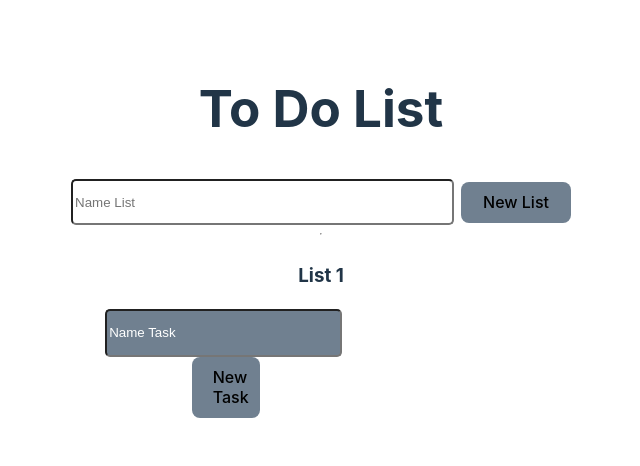
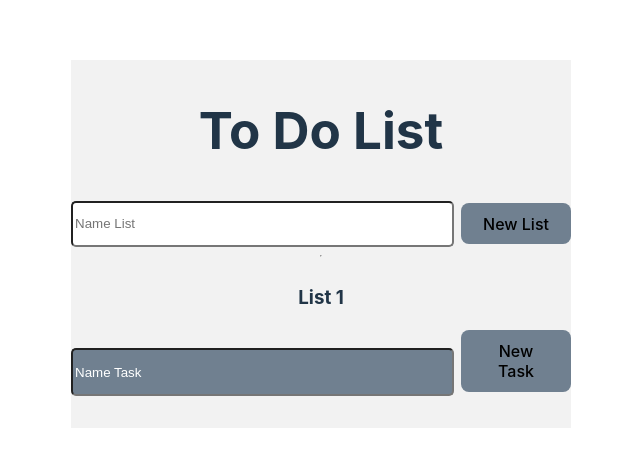
Before and after one commit to FF5-DW1/ej3_slytherin, a React (Vite) app: page / in a window 1280 px wide. Shown: the part 156-622 px from the top of the page, without its empty margins (319-959 px from the left). Built offline with nearby package versions, Linux system fonts and the light colour scheme.

Commit message:
cambios ivon

```diff
--- a/src/components/BotonTask/botonTask.css
+++ b/src/components/BotonTask/botonTask.css
@@ -1,5 +1,5 @@
 .btnnewTask {
     width: 22%;
     background-color: slategray;
- margin-left: 5px;
+ margin-left: 7px;
 }
--- a/src/components/CardList/cardList.css
+++ b/src/components/CardList/cardList.css
@@ -18,7 +18,3 @@
     border-radius: 5px;
     /* background-color: slategray; */
 }
-
-/* .newTask{
-    width: 20%;
-} */
--- a/src/components/NewList/newList.css
+++ b/src/components/NewList/newList.css
@@ -1,10 +1,14 @@
 .card {
     width: 500px;
+    background-color: #f2f2f2;
+    /* padding: 20px;
+    border-radius: 5px;
+    margin-bottom: 20px;  */
 }
 
 .newTask {
     width: 500px;
-    display: flex;
+    /* display: flex; */
     justify-content: space-between;
     align-items: center;
 }
@@ -23,3 +27,67 @@
 #inputTask::placeholder{
     color: white;
 }
+
+
+
+
+
+/* newList.css */
+/* .card {
+    background-color: #f2f2f2;
+    padding: 20px;
+    border-radius: 5px;
+    margin-bottom: 20px;
+  }
+   */
+  /* .listTitle {
+    display: flex;
+    align-items: center;
+    margin-bottom: 10px;
+  } */
+
+  /* .titleInput {
+    width: 200px;
+    padding: 5px;
+    border: 1px solid #ccc;
+    border-radius: 3px;
+    margin-right: 10px;
+  } */
+
+  /* .clearTitleButton {
+    background-color: #e74c3c;
+    color: #fff;
+    border: none;
+    border-radius: 3px;
+    padding: 5px 10px;
+    cursor: pointer;
+  } */
+
+  /* .newTask {
+    display: flex;
+    margin-bottom: 10px;
+  }
+   */
+  /* .nameTask {
+    width: 200px;
+    padding: 5px;
+    border: 1px solid #ccc;
+    border-radius: 3px;
+    margin-right: 10px;
+  } */
+
+  /* ul {
+    list-style: none;
+    padding: 0;
+  }
+
+  li {
+    margin-bottom: 5px;
+    cursor: pointer;
+  } */
+
+  /* .completed {
+    text-decoration: line-through;
+    color: #888;
+  }
+   */
--- a/src/components/NewList/newList.jsx
+++ b/src/components/NewList/newList.jsx
@@ -1,10 +1,105 @@
-import React, { useState } from "react";
+import React, { useState, useEffect } from "react";
 import "./newList.css";
 import BotonTask from "../BotonTask/botonTask";
+
+// Resto del código del componente NewList
+
+
+// function NewList() {
+//   const [tasks, setTasks] = useState([]);
+//   const [newTask, setNewTask] = useState("");
+//   const [sortedTasks, setSortedTasks] = useState([]);
+//   const [listTitle, setListTitle] = useState("");
+
+//   const handleInputChange = (e) => {
+//     setNewTask(e.target.value);
+//   };
+
+//   const handleTitleChange = (e) => {
+//     setListTitle(e.target.value);
+//   };
+
+//   const handleSubmit = (e) => {
+//     e.preventDefault();
+//     if (newTask.trim() !== "") {
+//       setTasks([...tasks, newTask]);
+//       setNewTask("");
+//     }
+//   };
+
+//   const handleTitleClear = () => {
+//     setListTitle("");
+//   };
+
+//   const handleTaskToggleComplete = (index) => {
+//     const updatedTasks = [...tasks];
+//     updatedTasks[index] = { ...updatedTasks[index], completed: !updatedTasks[index].completed };
+//     setTasks(updatedTasks);
+//   };
+
+//   const sortTasks = () => {
+//     const sorted = [...tasks].sort((a, b) => a.title.localeCompare(b.title));
+//     setSortedTasks(sorted);
+//   };
+
+//   useEffect(() => {
+//     sortTasks();
+//   }, [tasks]);
+
+//   return (
+//     <section className="card">
+//       <div className="listTitle">
+//         <input
+//           type="text"
+//           className="titleInput"
+//           placeholder="List Title"
+//           value={listTitle}
+//           onChange={handleTitleChange}
+//         />
+//         <button className="clearTitleButton" onClick={handleTitleClear}>
+//           Clear Title
+//         </button>
+//       </div>
+//       <div className="newTask">
+//         <form onSubmit={handleSubmit}>
+//           <input
+//             type="text"
+//             className="nameTask"
+//             id="inputTask"
+//             placeholder="Name Task"
+//             value={newTask}
+//             onChange={handleInputChange}
+//           />
+//              <BotonTask />
+//           {/* <button type="submit">Add Task</button> */}
+//         </form>
+
+//       </div>
+
+//       <ul>
+//         {sortedTasks.map((task, index) => (
+//           <li
+//             key={index}
+//             className={task.completed ? "completed" : ""}
+//             onClick={() => handleTaskToggleComplete(index)}
+//           >
+//             {task}
+//           </li>
+//         ))}
+//       </ul>
+//     </section>
+//   );
+// }
+
+// export default NewList;
+
+
+
 
 function NewList() {
   const [tasks, setTasks] = useState([]);
   const [newTask, setNewTask] = useState("");
+  const [sortedTasks, setSortedTasks] = useState([]);
 
   const handleInputChange = (e) => {
     setNewTask(e.target.value);
@@ -17,6 +112,15 @@ function NewList() {
       setNewTask("");
     }
   };
+
+  const sortTasks = () => {
+    const sorted = [...tasks].sort((a, b) => a.localeCompare(b));
+    setSortedTasks(sorted);
+  };
+
+  useEffect(() => {
+    sortTasks();
+  }, [tasks]);
 
   return (
     <section className="card">
@@ -31,15 +135,14 @@ function NewList() {
             value={newTask}
             onChange={handleInputChange}
           />
-           {/* <BotonTask /> */}
-         <button className="btnnewTask">New Task</button>
-          {/* <button type="submit">Add Task</button>  */}
+            <BotonTask />
+          {/* <button type="submit">Add Task</button> */}
         </form>
 
       </div>
 
       <ul>
-        {tasks.map((task, index) => (
+        {sortedTasks.map((task, index) => (
           <li key={index}>{task}</li>
         ))}
       </ul>
@@ -48,6 +151,170 @@ function NewList() {
 }
 
 export default NewList;
+
+
+// import React, { useState, useEffect } from "react";
+// import "./newList.css";
+// import BotonTask from "../BotonTask/botonTask";
+
+// function NewList() {
+//   const [tasks, setTasks] = useState([]);
+//   const [newTask, setNewTask] = useState("");
+//   const [sortedTasks, setSortedTasks] = useState([]);
+//   const [listTitle, setListTitle] = useState("");
+
+//   const handleInputChange = (e) => {
+//     setNewTask(e.target.value);
+//   };
+
+//   const handleTitleChange = (e) => {
+//     setListTitle(e.target.value);
+//   };
+
+//   const handleSubmit = (e) => {
+//     e.preventDefault();
+//     if (newTask.trim() !== "") {
+//       setTasks([...tasks, newTask]);
+//       setNewTask("");
+//     }
+//   };
+
+//   const handleTitleClear = () => {
+//     setListTitle("");
+//   };
+
+//   const handleTaskToggleComplete = (index) => {
+//     const updatedTasks = [...tasks];
+//     updatedTasks[index] = { ...updatedTasks[index], completed: !updatedTasks[index].completed };
+//     setTasks(updatedTasks);
+//   };
+
+//   const sortTasks = () => {
+//     const sorted = [...tasks].sort((a, b) => a.title.localeCompare(b.title));
+//     setSortedTasks(sorted);
+//   };
+
+//   useEffect(() => {
+//     sortTasks();
+//   }, [tasks]);
+
+//   return (
+//     <section className="card">
+//       <div className="listTitle">
+//         <input
+//           type="text"
+//           className="titleInput"
+//           placeholder="List Title"
+//           value={listTitle}
+//           onChange={handleTitleChange}
+//         />
+//         <button className="clearTitleButton" onClick={handleTitleClear}>
+//           Clear Title
+//         </button>
+//       </div>
+//       <div className="newTask">
+//         <form onSubmit={handleSubmit}>
+//           <input
+//             type="text"
+//             className="nameTask"
+//             id="inputTask"
+//             placeholder="Name Task"
+//             value={newTask}
+//             onChange={handleInputChange}
+//           />
+//           <button type="submit">Add Task</button>
+//         </form>
+//         <BotonTask />
+//       </div>
+
+//       <ul>
+//         {sortedTasks.map((task, index) => (
+//           <li
+//             key={index}
+//             className={task.completed ? "completed" : ""}
+//             onClick={() => handleTaskToggleComplete(index)}
+//           >
+//             {task}
+//           </li>
+//         ))}
+//       </ul>
+//     </section>
+//   );
+// }
+
+// export default NewList;
+
+
+
+
+
+
+
+
+
+
+
+
+// import React, { useState } from "react";
+// import "./newList.css";
+// import BotonTask from "../BotonTask/botonTask";
+
+// function NewList() {
+//   const [tasks, setTasks] = useState([]);
+//   const [newTask, setNewTask] = useState("");
+
+//   const handleInputChange = (e) => {
+//     setNewTask(e.target.value);
+//   };
+
+//   const handleSubmit = (e) => {
+//     e.preventDefault();
+//     if (newTask.trim() !== "") {
+//       setTasks([...tasks, newTask]);
+//       setNewTask("");
+//     }
+//   };
+
+//   return (
+//     <section className="card">
+//       <h3>List 1</h3>
+//       <div className="newTask">
+//         <form onSubmit={handleSubmit}>
+//           <input
+//             type="text"
+//             className="nameTask"
+//             id="inputTask"
+//             placeholder="Name Task"
+//             value={newTask}
+//             onChange={handleInputChange}
+//           />
+//             <BotonTask />
+//           {/* <button type="submit">Add Task</button> */}
+//         </form>
+
+//       </div>
+
+//       <ul>
+//         {tasks.map((task, index) => (
+//           <li key={index}>{task}</li>
+//         ))}
+//       </ul>
+//     </section>
+//   );
+// }
+
+// export default NewList;
+
+
+
+
+
+
+
+
+
+
+
 
 
 
@@ -81,50 +348,3 @@ export default NewList;
 // }
 
 // export default NewList;
-// import React, { useState } from "react";
-// import "./newList.css";
-// import BotonTask from "../BotonTask/botonTask";
-
-// function NewList() {
-//   const [tasks, setTasks] = useState([]);
-//   const [newTask, setNewTask] = useState("");
-
-//   const handleInputChange = (e) => {
-//     setNewTask(e.target.value);
-//   };
-
-//   const handleSubmit = (e) => {
-//     e.preventDefault();
-//     if (newTask.trim() !== "") {
-//       setTasks([...tasks, newTask]);
-//       setNewTask("");
-//     }
-//   };
-
-//   return (
-//     <section className="card">
-//       <h3>List 1</h3>
-//       <div className="newTask">
-//         <form onSubmit={handleSubmit}>
-//           <input
-//             type="text"
-//             className="nameTask"
-//             id="inputTask"
-//             placeholder="Name Task"
-//             value={newTask}
-//             onChange={handleInputChange}
-//           />
-//           <BotonTask />
-//         </form>
-//       </div>
-
-//       <ul>
-//         {tasks.map((task, index) => (
-//           <li key={index}>{task}</li>
-//         ))}
-//       </ul>
-//     </section>
-//   );
-// }
-
-// export default NewList;
```
